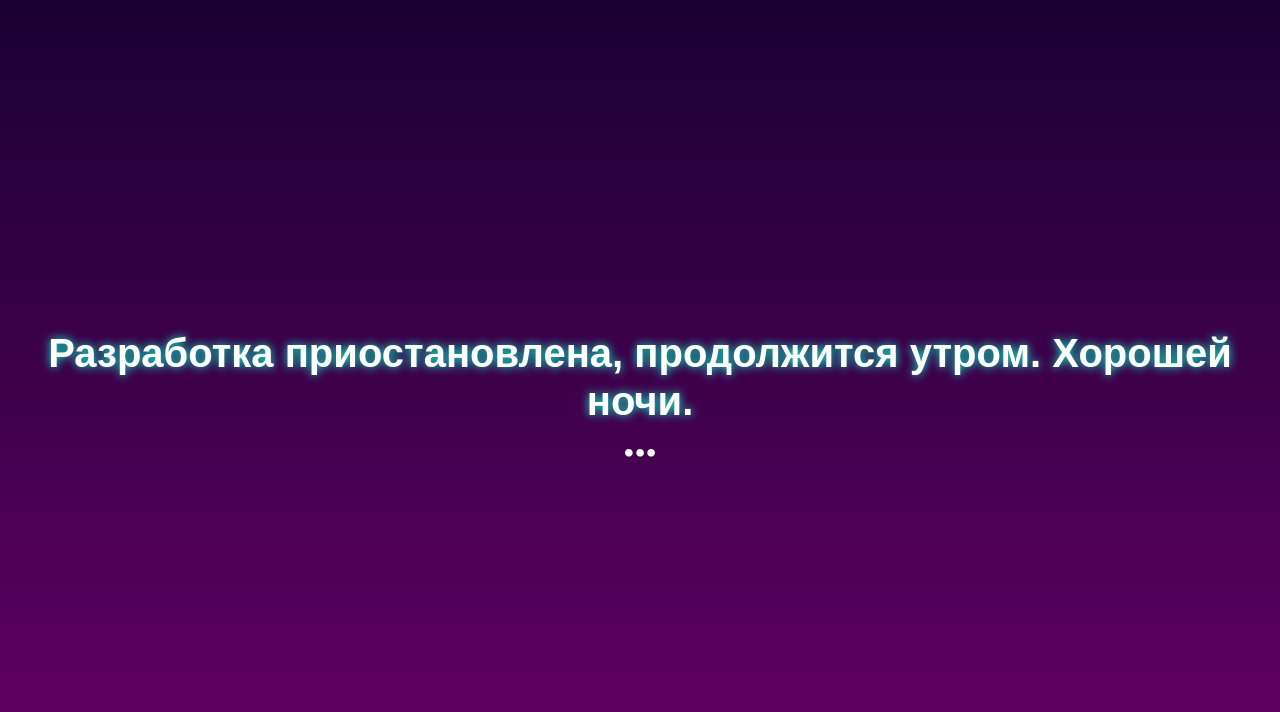
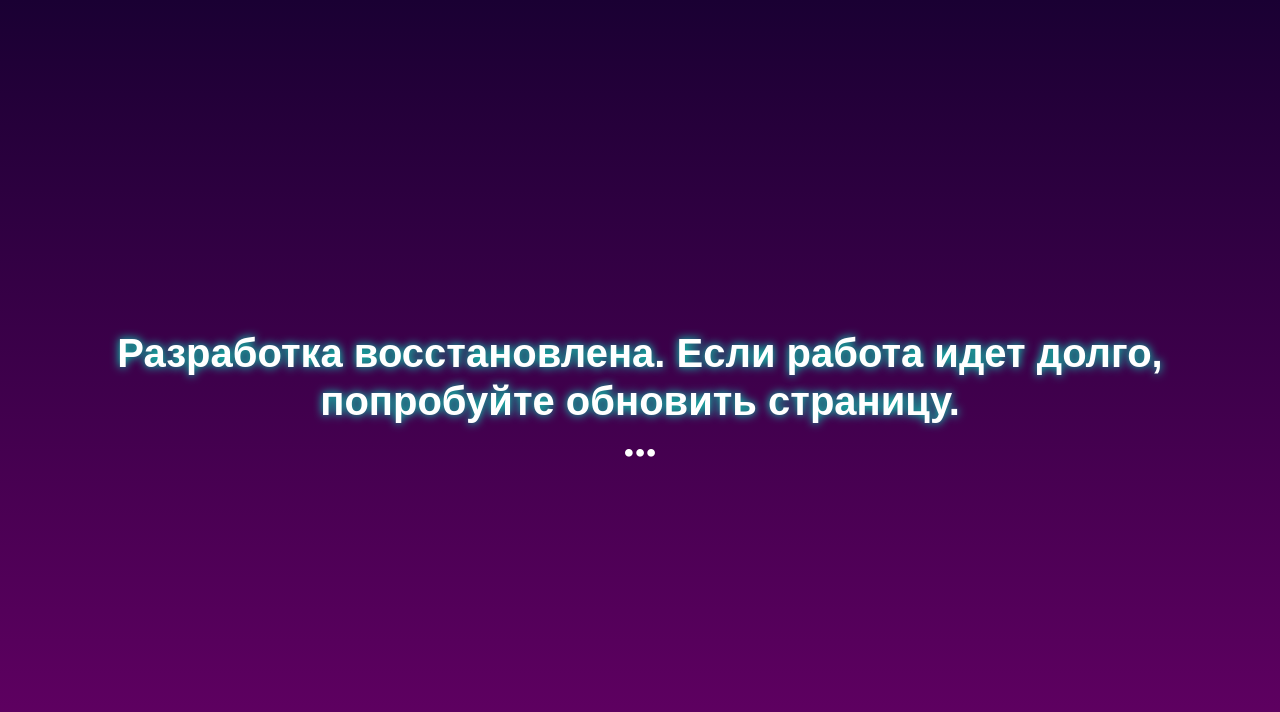
Before and after one commit to WinShop31/Testaboba, a plain HTML site: page index.html in a window 1280 px wide. Drawn offline with Linux system fonts and the light colour scheme.

Commit message:
Update index.html

```diff
--- a/index.html
+++ b/index.html
@@ -8,7 +8,7 @@
 </head>
 <body>
     <div class="content">
-        <h1>Разработка приостановлена, продолжится утром. Хорошей ночи.</h1>
+        <h1>Разработка восстановлена. Если работа идет долго, попробуйте обновить страницу.</h1>
         <div class="dots">•••</div>
     </div>
 </body>
```
